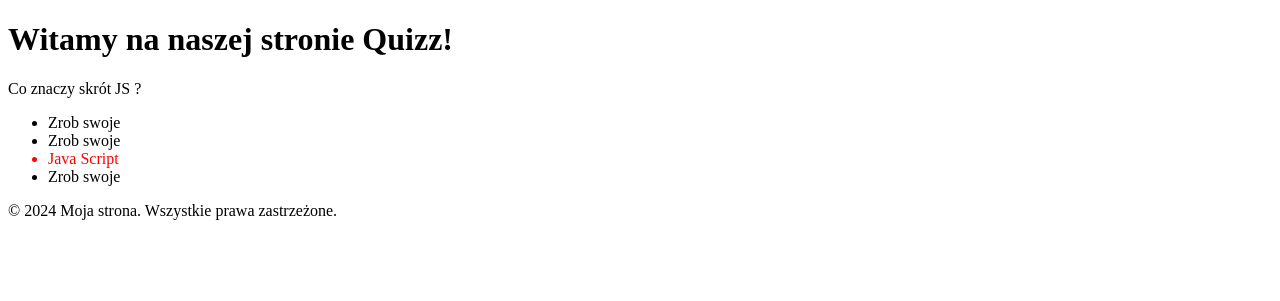
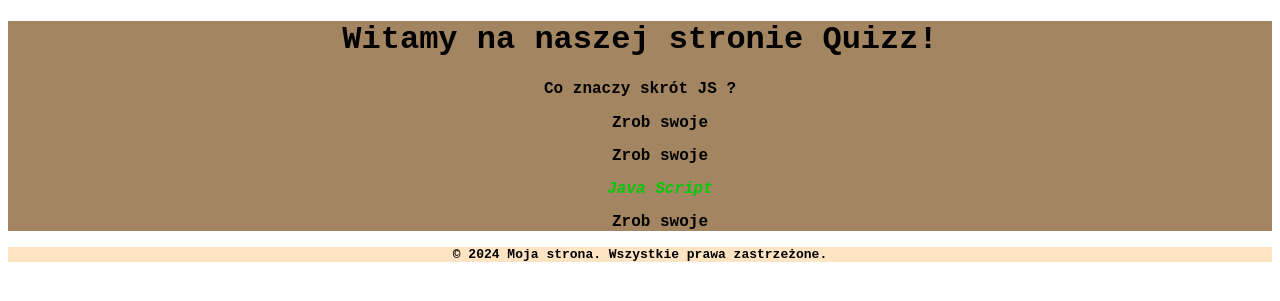
Before and after one commit to tommaszzek/django_example, a Django app: page / in a window 1280 px wide. Shown: the top 301 px of the page. Run offline with Django 5.2, Linux system fonts and the light colour scheme.

Commit message:
Załadowanie stylu ze static

```diff
--- /dev/null
+++ b/app_1/static/style.css
@@ -0,0 +1,32 @@
+body{
+
+    font-family: 'Courier New', Courier, monospace;
+    text-align: center;
+}
+main{
+    margin: 0 auto;
+    background-color: rgb(163, 134, 97);
+}
+h1{
+    padding: 25;
+}
+ul{
+    list-style-type: none;
+}
+li{
+    font-size: medium;
+    font-weight: bold;
+    margin: 15px 30px;
+}
+p{
+    font-weight: bolder;
+}
+li.corect {
+            color:rgb(2, 201, 9);
+            font-style: oblique;
+}
+footer{
+    background-color: bisque;
+    margin: 0 auto;
+    font-size: small;
+}
--- a/app_1/templates/app_1/header.html
+++ b/app_1/templates/app_1/header.html
@@ -1,13 +1,11 @@
+
+{% load static  %}
 <!DOCTYPE html>
 <html lang="pl">
 <head>
     <meta charset="UTF-8">
     <meta name="viewport" content="width=device-width, initial-scale=1.0">
     <title>Strona główna</title>
-    <style>
-        .corect {
-            color:red;
-        }
-    </style>
+    <link href="{% static '/style.css' %}" rel="stylesheet" >
 </head>
 <body>
```
